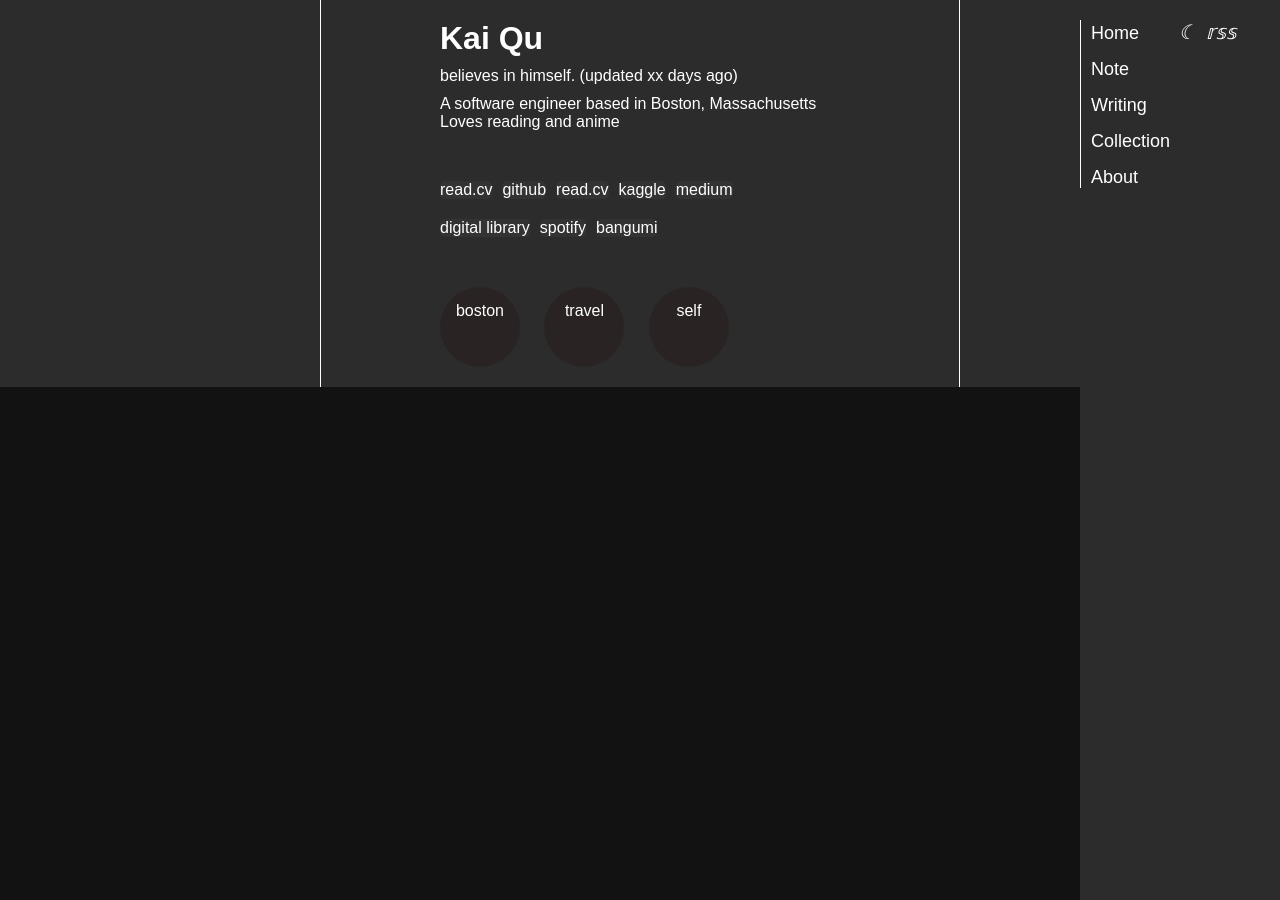
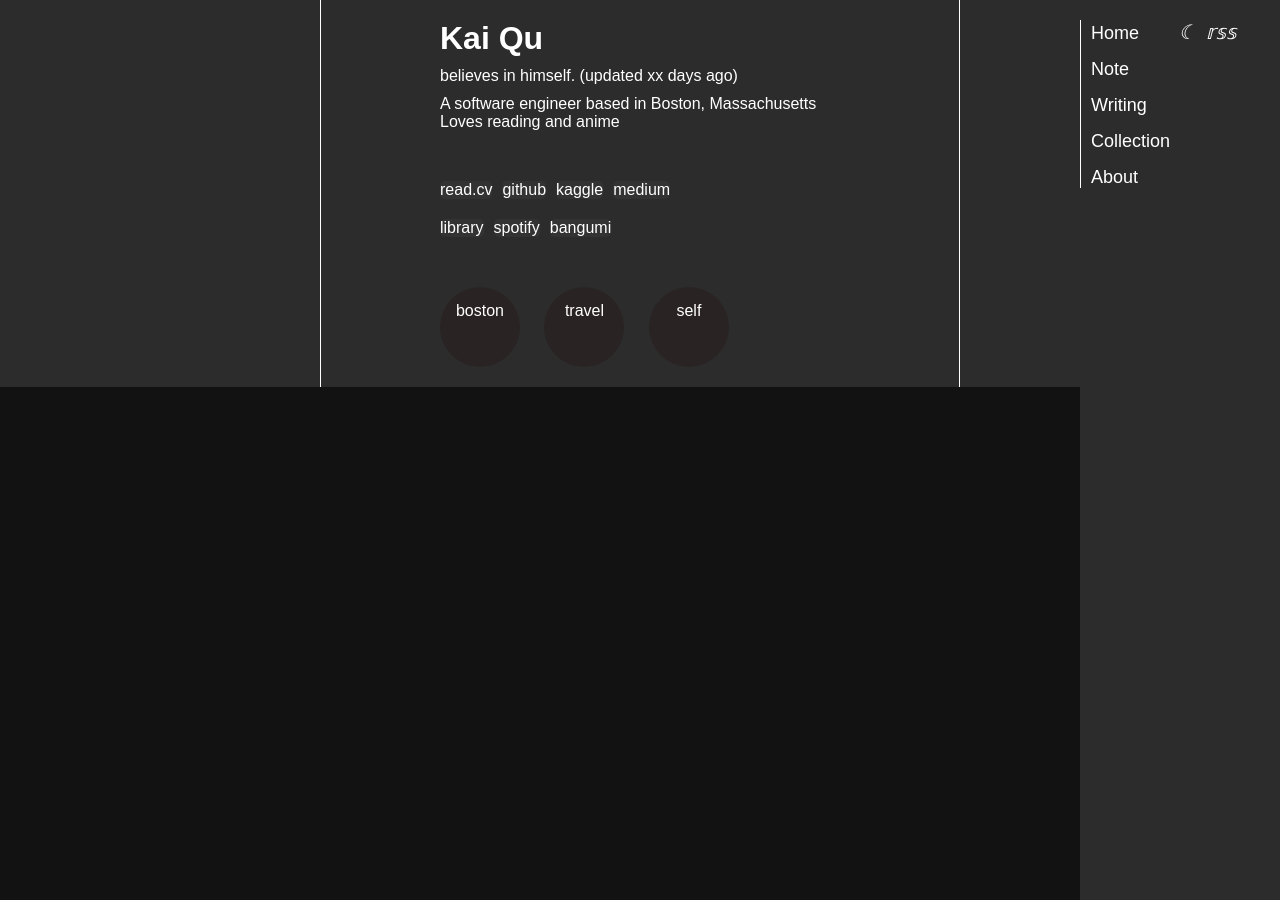
Before and after one commit to faithk7/faithk7.github.io, a Jekyll site: the page built from index.html, in a window 1280 px wide. Built offline with Jekyll 4.4.1, drawn with Linux system fonts in a browser that asks for light colours.

Commit message:
r: remove the additional read.cv

```diff
--- a/index.html
+++ b/index.html
@@ -16,12 +16,11 @@ title: Home
     <div class="o-info">
         <a class="o-social">read.cv</a>
         <a class="o-social">github</a>
-        <a class="o-social">read.cv</a>
         <a class="o-social">kaggle</a>
         <a class="o-social">medium</a>
     </div>
     <div class="o-info">
-        <a class="o-social">digital library</a>
+        <a class="o-social">library</a>
         <a class="o-social">spotify</a>
         <a class="o-social">bangumi</a>
     </div>
```
